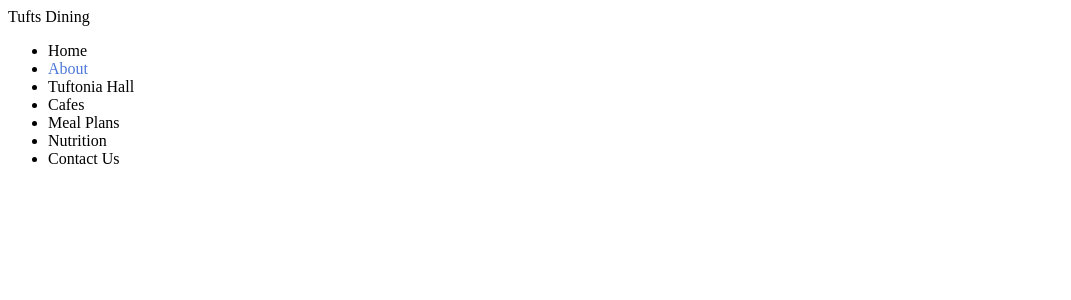
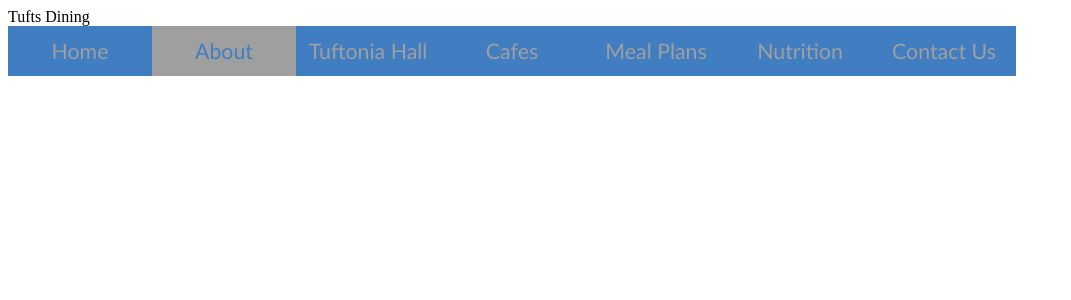
Before and after one commit to matthew-torres-86/Tufts-dining-midterm, a PHP site: page /about.html in a window 1280 px wide; the page is wider, and only the part inside the window is pictured. Shown: the top 300 px of that part, without its empty margins (0-1071 px from the left). Run offline with PHP 8.4, Linux system fonts and the light colour scheme.

Commit message:
Update style.css

```diff
--- a/style.css
+++ b/style.css
@@ -1,8 +1,32 @@
+nav{
+    display: inline-block;
+    margin-right: 10px;
+}
+ul{
+    list-style-type: none;
+    margin: 0;
+    padding: 0;
+    width: 1500px;
+}
+li{
+    float: left;
+}
 li a{
- text-decoration: none;
- color: #000;
+    display: inline-block;
+    min-width: 120px;
+    width: fit-content;
+    text-decoration: none;
+    text-align: center;
+    font-family: 'Trebuchet MS', 'Lucida Sans Unicode', 'Lucida Grande', 'Lucida Sans', Arial, sans-serif;
+    font-size: 16pt;
+    padding: 12px;
+    color:#a09f9f;
+    background-color: #417dc1;
 }
-
-.active{
-  color: #4d78db;
+li a.active{
+    color: #417dc1;
+    background-color: #a09f9f;
 }
+li a:hover{
+    background-color: #417dc1dc;
+}
```
